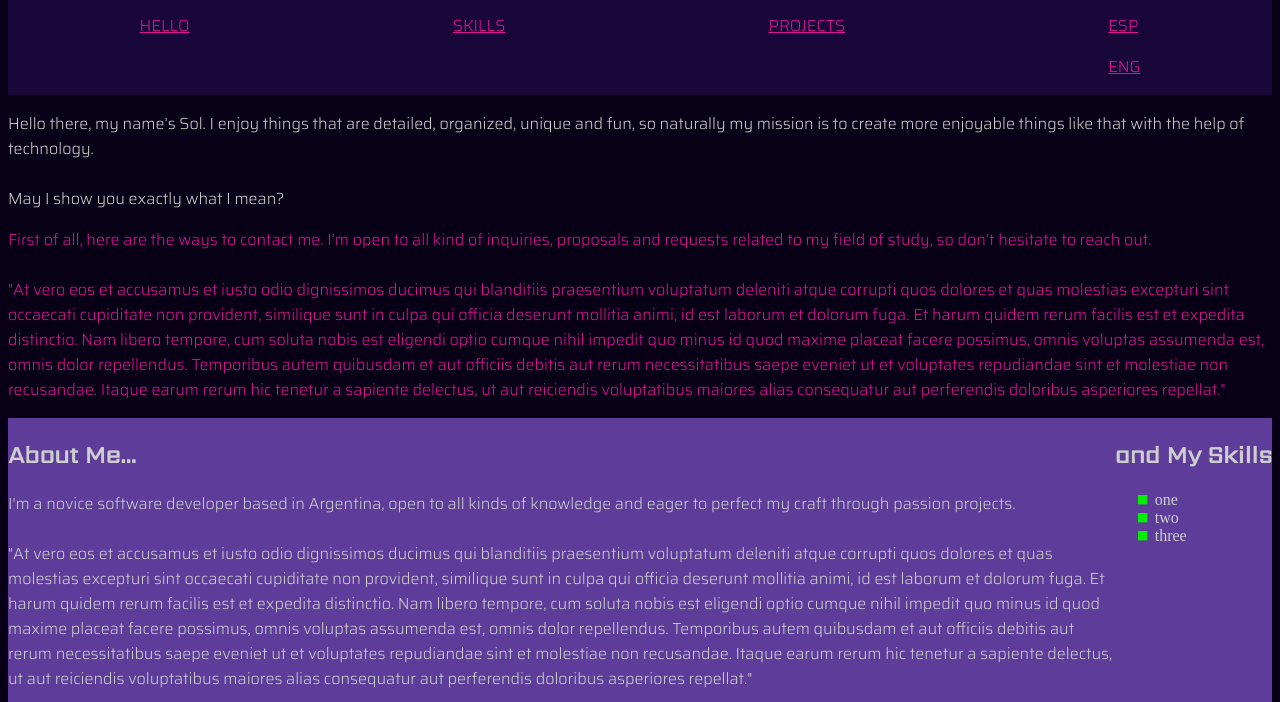
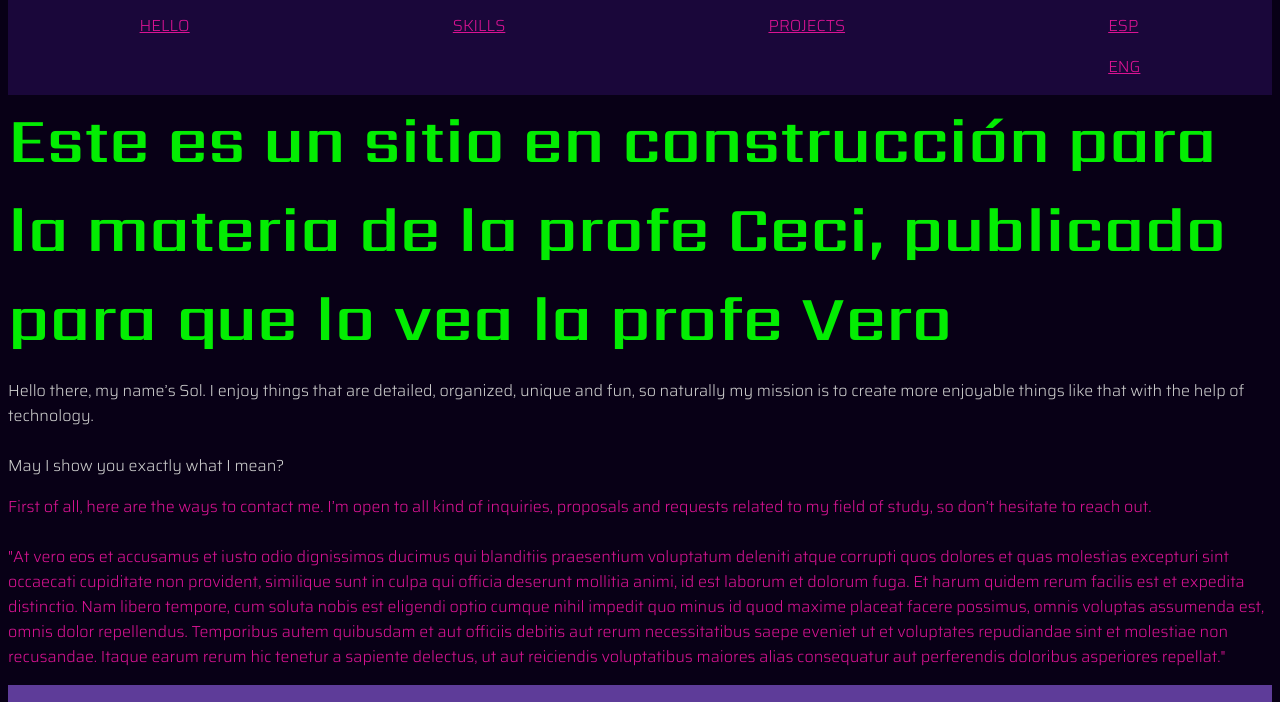
Before and after one commit to Maquetacion-y-desarrollo-web-i/gonzalez-portfolio, a plain HTML site: page index.html in a window 1280 px wide. Shown: the part 83-785 px from the top of the page. Drawn offline with Linux system fonts and the light colour scheme.

Commit message:
Cambio temporal para mostrar en clase de DADM

```diff
--- a/index.html
+++ b/index.html
@@ -35,6 +35,9 @@
             </div>
         </nav>
     </header>
+
+<h1>Este es un sitio en construcción para la materia de la profe Ceci, publicado para que lo vea la profe Vero</h1>
+
 
     <main>
         <section id="hello">
```
